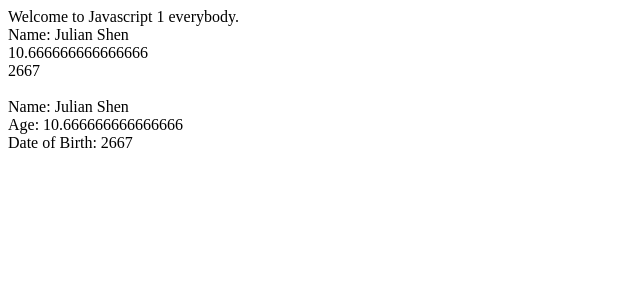
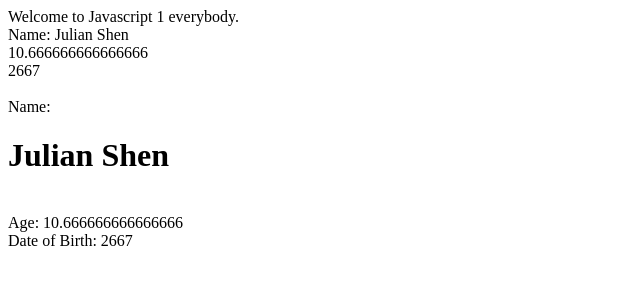
Before and after one commit to julesep3/JavaScript, a plain HTML site: page index.html in a window 1280 px wide. Shown: the whole page, without its empty margins (0-640 px from the left). Drawn offline with Linux system fonts and the light colour scheme.

Commit message:
Adding HTML in <script>

```diff
--- a/index.html
+++ b/index.html
@@ -13,7 +13,7 @@
 
         document.write("Name: Julian Shen<BR>" + 32 / 3 + "<BR>" + 21 * 127 + "<BR><BR>");
 
-        let name = "Julian Shen";
+        let name = "<h1>Julian Shen</h1>";
         let age = 32;
         let DOB = 21;
 
```
